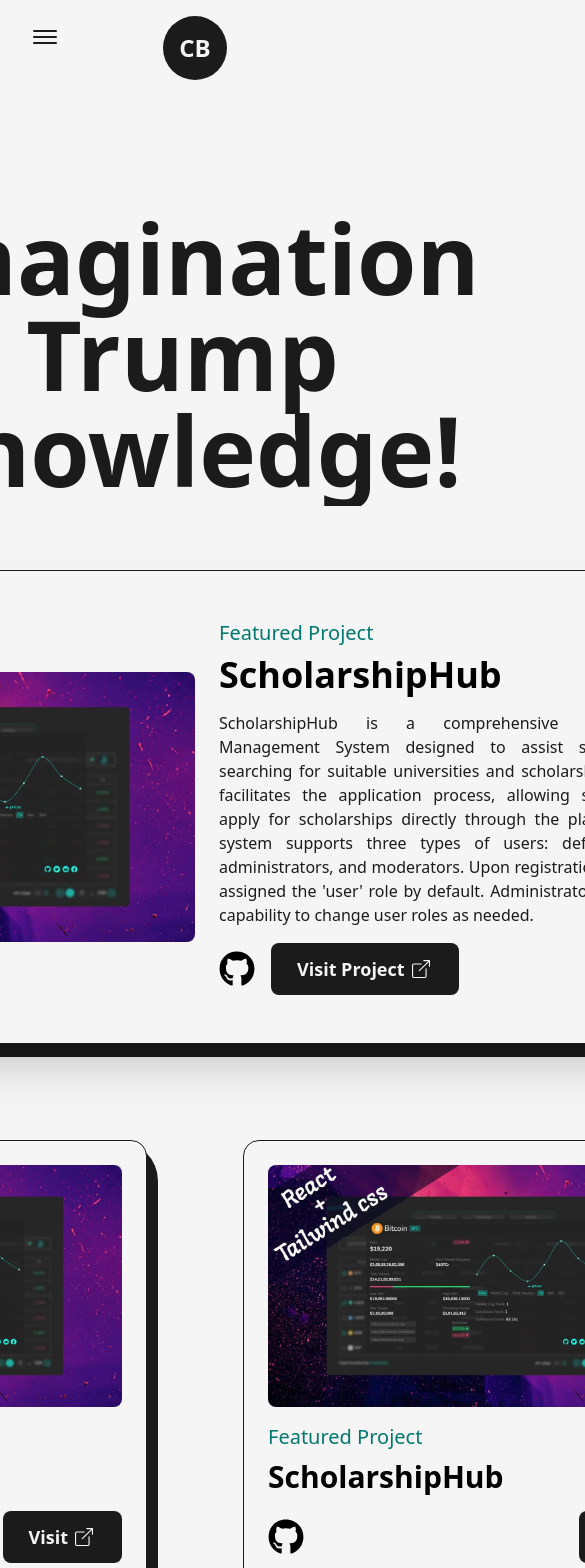
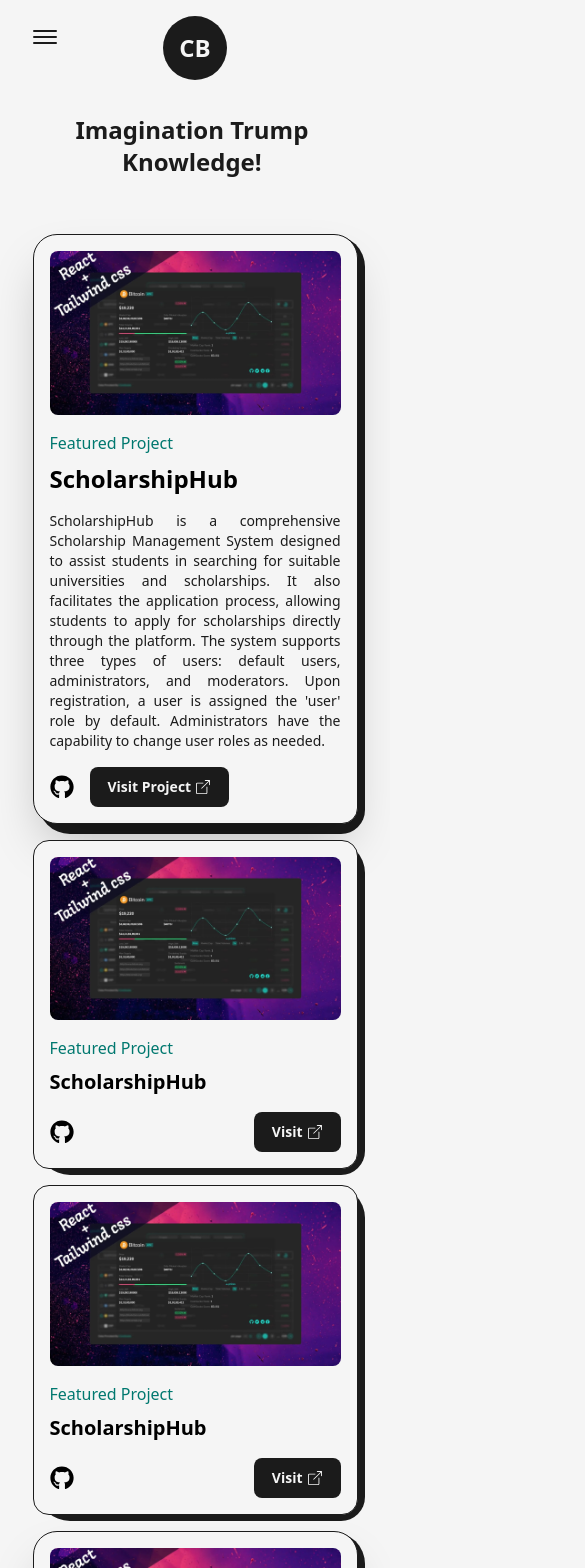
Before and after one commit to abdulmazidakash/f-next-js-portfolio-2025, a Next.js app: page /projects in a window 390 px wide. Shown: the top 1568 px of the page, 585 px wide, since content can reach past the window. Built offline with nearby package versions, Linux system fonts and the light colour scheme.

Commit message:
project page almost done

```diff
--- a/src/app/projects/components/ProjectPage.jsx
+++ b/src/app/projects/components/ProjectPage.jsx
@@ -1,90 +1,132 @@
-'use client'
+'use client';
 import AnimatedText from '@/components/AnimatedText';
 import Image from 'next/image';
 import Link from 'next/link';
-import React from 'react'
+import React from 'react';
 import { FaGithub } from 'react-icons/fa6';
-import project1 from '../../../../public/images/projects/crypto-screener-cover-image.jpg'
+import project1 from '../../../../public/images/projects/crypto-screener-cover-image.jpg';
 import { BsBoxArrowUpRight } from 'react-icons/bs';
-import {motion} from 'framer-motion'
+import { motion } from 'framer-motion';
 
 const FramerImage = motion(Image);
 
-
-const FeaturedProject = ({type, title, summary, img, link, github})=>{
+const FeaturedProject = ({ type, title, summary, img, link, github }) => {
   return (
-		<article className='w-full flex items-center justify-between rounded-3xl border border-solid border-dark bg-light shadow-2xl p-12 relative rounded-br-2xl'>
-			{/* dark border box  */}
-			<div className="absolute top-0 -right-3 -z-10 w-[101%] h-[103%] rounded-[2.5rem] bg-dark rounded-br-3xl"></div>
-			{/* image box  */}
-			<Link className='w-1/2 cursor-pointer overflow-hidden rounded-lg' href={link} target='-blank'>
+    <article
+      className="
+        w-full mx-auto items-center justify-between
+        rounded-3xl border border-solid border-dark
+        bg-light shadow-2xl relative rounded-br-2xl
+        flex-col lg:flex-row flex
+        p-4 sm:p-6 md:p-8 lg:p-12
+      "
+    >
+      {/* Dark border box */}
+      <div className="absolute top-0 -right-2 sm:-right-3 -z-10 w-[101%] h-[102%] sm:h-[103%] rounded-[2rem] bg-dark rounded-br-3xl" />
+      {/* Image box */}
+      <Link
+        className="w-full cursor-pointer overflow-hidden rounded-lg"
+        href={link}
+        target="_blank"
+      >
         <FramerImage
-					sizes="(max-width: 768px) 100vw, (max-width: 1200px) 50vw, 33vw"
+          sizes="(max-width: 640px) 100vw, (max-width: 1024px) 50vw, 33vw"
           priority
-					whileHover={{scale:1.05}}
-					transition={{duration:0.2}} src={img} alt={title}
-					className='w-full h-auto'
+          whileHover={{ scale: 1.05 }}
+          transition={{ duration: 0.2 }}
+          src={img}
+          alt={title}
+          className="w-full h-auto object-cover"
         />
       </Link>
-			{/* text box  */}
-			<div className='w-1/2 flex flex-col items-start justify-between pl-6'>
-				<span className='text-teal-700 font-medium text-xl'>{type}</span>
-				<Link href={link} target='_blank' className='hover:underline underline-offset-2'>
-					<h2 className='my-2 w-full text-left text-4xl font-bold'>{title}</h2>
+      {/* Text box */}
+      <div className="w-full flex flex-col items-start justify-between mt-4 lg:mt-0 lg:pl-6">
+        <span className="text-teal-700 font-medium text-base sm:text-lg md:text-xl">{type}</span>
+        <Link href={link} target="_blank" className="hover:underline underline-offset-2">
+          <h2 className="my-2 w-full text-left text-2xl sm:text-3xl md:text-4xl lg:text-5xl font-bold">
+            {title}
+          </h2>
         </Link>
-				<p className='my-2 font-medium text-dark text-justify'>{summary}</p>
-				<div className='mt-2 flex items-center'>
-					<Link href={github} target='_blank' ><FaGithub className='text-4xl'/></Link>
+        <p className="my-2 font-medium text-dark text-justify text-sm sm:text-base md:text-lg">
+          {summary}
+        </p>
+        <div className="mt-2 flex items-center">
+          <Link href={github} target="_blank">
+            <FaGithub className="text-2xl sm:text-3xl md:text-4xl" />
+          </Link>
           <Link
             href={link}
-						target='_blank'
-						className='flex items-center bg-dark text-light p-2.5 px-6 rounded-lg text-lg font-semibold hover:bg-light hover:text-dark border-2 border-solid border-transparent hover:border-dark ml-4'
-						>Visit Project <BsBoxArrowUpRight className='w-6 ml-1' /></Link>
+            target="_blank"
+            className="flex items-center bg-dark text-light p-2 px-4 sm:p-2.5 sm:px-5 md:p-3 md:px-6 rounded-lg text-sm sm:text-base md:text-lg font-semibold hover:bg-light hover:text-dark border-2 border-solid border-transparent hover:border-dark ml-4"
+          >
+            Visit Project <BsBoxArrowUpRight className="w-4 sm:w-5 md:w-6 ml-1" />
+          </Link>
         </div>
       </div>
     </article>
-	)
-}
+  );
+};
 
-const Project = ({title, type, img, link, github})=>{
+const Project = ({ title, type, img, link, github }) => {
   return (
-		<article className='w-full flex flex-col items-center justify-center rounded-2xl border border-solid border-dark bg-light p-6 relative'>
-			{/* dark border box  */}
-			<div className="absolute top-0 -right-3 -z-10 w-[101%] h-[103%] rounded-[2.5rem] bg-dark rounded-br-3xl"></div>
-			{/* image box  */}
-			<Link className='w-full cursor-pointer overflow-hidden rounded-lg' href={link} target='-blank'>
-				<FramerImage 	whileHover={{scale:1.05}}
-			transition={{duration:0.2}} src={img} alt={title} className='w-full h-auto' />
+    <article className="w-full flex flex-col items-center justify-center rounded-2xl border border-solid border-dark bg-light p-4 sm:p-6 md:p-8 relative">
+      {/* Dark border box */}
+      <div className="absolute top-0 -right-2 sm:-right-3 -z-10 w-[101%] h-[102%] sm:h-[103%] rounded-[2rem] bg-dark rounded-br-3xl" />
+      {/* Image box */}
+      <Link className="w-full cursor-pointer overflow-hidden rounded-lg" href={link} target="_blank">
+        <FramerImage
+          whileHover={{ scale: 1.05 }}
+          transition={{ duration: 0.2 }}
+          src={img}
+          alt={title}
+          className="w-full h-auto object-cover"
+        />
       </Link>
-			{/* text box  */}
-			<div className='w-full flex flex-col items-start justify-between mt-4'>
-				<span className='text-teal-700 font-medium text-xl'>{type}</span>
-				<Link href={link} target='_blank' className='hover:underline underline-offset-2'>
-					<h2 className='my-2 w-full text-left text-3xl font-bold'>{title}</h2>
+      {/* Text box */}
+      <div className="w-full flex flex-col items-start justify-between mt-4">
+        <span className="text-teal-700 font-medium text-base sm:text-lg md:text-xl">{type}</span>
+        <Link href={link} target="_blank" className="hover:underline underline-offset-2">
+          <h2 className="my-2 w-full text-left text-xl sm:text-2xl md:text-3xl font-bold">
+            {title}
+          </h2>
         </Link>
-				<div className='mt-2 flex items-center w-full justify-between'>
-					<Link href={github} target='_blank' ><FaGithub className='text-4xl'/></Link>
+        <div className="mt-2 flex items-center w-full justify-between">
+          <Link href={github} target="_blank">
+            <FaGithub className="text-2xl sm:text-3xl md:text-4xl" />
+          </Link>
           <Link
             href={link}
-						target='_blank'
-						className='flex items-center bg-dark text-light p-2.5 px-6 rounded-lg text-lg font-semibold hover:bg-light hover:text-dark border-2 border-solid border-transparent hover:border-dark'
-						>Visit<BsBoxArrowUpRight className='w-6 ml-1' /></Link>
+            target="_blank"
+            className="flex items-center bg-dark text-light p-2 px-4 sm:p-2.5 sm:px-5 md:p-3 md:px-6 rounded-lg text-sm sm:text-base md:text-lg font-semibold hover:bg-light hover:text-dark border-2 border-solid border-transparent hover:border-dark"
+          >
+            Visit <BsBoxArrowUpRight className="w-4 sm:w-5 md:w-6 ml-1" />
+          </Link>
         </div>
       </div>
     </article>
-	)
-}
+  );
+};
+
 export default function ProjectPage() {
   return (
-	<div className='w-full mb-16 flex flex-col items-center justify-center p-32'>
-		<div className=''>
-			<AnimatedText text={'Imagination Trump Knowledge!'}/>
+    <div className="w-10/12 mx-auto my-8 sm:my-12 md:my-16 flex flex-col items-center justify-center">
+      <div className="w-full">
+        <AnimatedText
+          text={'Imagination Trump Knowledge!'}
+          className="mb-8 sm:mb-10 md:mb-12 lg:mb-16 !text-2xl sm:!text-3xl md:!text-4xl lg:!text-6xl xl:!text-8xl text-center"
+        />
       </div>
-		{/* project card grid container  */}
-		<div className='grid grid-cols-12 gap-24 pt-16'>
-			{/* card section 01  */}
-			<div className='col-span-12'>
-				{/* featured project card -1 */}
+      {/* Project card grid container */}
+      <div
+        className="
+          grid grid-cols-1 gap-4 pt-4
+          sm:gap-y-6 sm:pt-6
+          md:gap-y-8 md:pt-8
+          lg:grid-cols-12 lg:gap-x-8 lg:gap-y-12 lg:pt-16
+        "
+      >
+        {/* Card section 01 */}
+        <div className="col-span-1 lg:col-span-12">
           <FeaturedProject
             title={'ScholarshipHub'}
             img={project1}
@@ -94,8 +136,7 @@ export default function ProjectPage() {
             type={'Featured Project'}
           />
         </div>
-			<div className='col-span-6'>
-				{/* project 1 card  */}
+        <div className="col-span-1 lg:col-span-6">
           <Project
             title={'ScholarshipHub'}
             img={project1}
@@ -104,8 +145,7 @@ export default function ProjectPage() {
             type={'Featured Project'}
           />
         </div>
-			<div className='col-span-6'>
-				{/* project 2 card  */}
+        <div className="col-span-1 lg:col-span-6">
           <Project
             title={'ScholarshipHub'}
             img={project1}
@@ -113,12 +153,10 @@ export default function ProjectPage() {
             github={'https://github.com/abdulmazidakash/c-assignment-12-client-side'}
             type={'Featured Project'}
           />
-
         </div>
 
-			{/* card section 02  */}
-			<div className='col-span-12'>
-				{/* Featured Projects card 02 */}
+        {/* Card section 02 */}
+        <div className="col-span-1 lg:col-span-12">
           <FeaturedProject
             title={'ScholarshipHub'}
             img={project1}
@@ -128,8 +166,7 @@ export default function ProjectPage() {
             type={'Featured Project'}
           />
         </div>
-			<div className='col-span-6'>
-				{/* project 3 card  */}
+        <div className="col-span-1 lg:col-span-6">
           <Project
             title={'ScholarshipHub'}
             img={project1}
@@ -138,8 +175,7 @@ export default function ProjectPage() {
             type={'Featured Project'}
           />
         </div>
-			<div className='col-span-6'>
-				{/* project 4 card  */}
+        <div className="col-span-1 lg:col-span-6">
           <Project
             title={'ScholarshipHub'}
             img={project1}
@@ -148,9 +184,7 @@ export default function ProjectPage() {
             type={'Featured Project'}
           />
         </div>
-
-
       </div>
     </div>
-  )
+  );
 }
--- a/src/components/Education.jsx
+++ b/src/components/Education.jsx
@@ -13,7 +13,7 @@ const Details = ({type, time, place, info}) =>{
 		whileInView={{y:0}}
 		transition={{duration:0.5, type:'spring'}}
 		>
-		<h3 className="capitalize font-bold text-xl sm:text-2xl md:text-xl lg:text-2xl">{type}</h3>
+		<h3 className="capitalize font-bold text-xl sm:text-2xl md:text-xl lg:text-2xl mb-2">{type}</h3>
 			<span className='capitalize font-medium text-dark/75'>
 				{time} | {place}
 			</span>
@@ -28,12 +28,12 @@ export default function Education() {
 	const ref = useRef(null);
 	const { scrollYProgress } = useScroll({
 			target: ref,
-			offset: ["start end", "end start"],
+			offset: ["start end", "center start"],
 });
 
 
   return (
-	<div className='my-64'>
+	<div className='my-32'>
 		<h2 className='w-full font-bold text-2xl sm:text-3xl md:text-4xl lg:text-6xl xl:text-8xl mb-4 sm:mb-6 md:mb-8 lg:mb-16 text-center'>Education</h2>
 
 		<div ref={ref} className='w-10/12 mx-auto relative'>
--- a/src/components/Experience.jsx
+++ b/src/components/Experience.jsx
@@ -13,7 +13,7 @@ const Details = ({position, company, companyLink, time, address, work}) =>{
 		whileInView={{y:0}}
 		transition={{duration:0.5, type:'spring'}}
 		>
-			<h3 className='capitalize font-bold text-xl sm:text-2xl md:text-xl lg:text-2xl'>{position}&nbsp;<a href={companyLink} target='_blank' className='text-teal-600 capitalize'>@{company}</a></h3>
+			<h3 className='capitalize font-bold text-xl sm:text-2xl md:text-xl lg:text-2xl mb-2'>{position}&nbsp;<a href={companyLink} target='_blank' className='text-teal-600 capitalize'>@{company}</a></h3>
 			<span className='capitalize font-medium text-dark/75'>
 				{time} | {address}
 			</span>
@@ -28,12 +28,12 @@ export default function Experience() {
 	const ref = useRef(null);
 	const { scrollYProgress } = useScroll({
 			target: ref,
-			offset: ["start end", "end start"],
+			offset: ["start end", "center start"],
 });
 
 
   return (
-	<div className='my-64'>
+	<div className='my-32'>
 		<h2 className='w-full font-bold text-2xl sm:text-3xl md:text-4xl lg:text-6xl xl:text-8xl mb-4 sm:mb-6 md:mb-8 lg:mb-16 text-center'>Experience</h2>
 
 		<div ref={ref} className='w-10/12 mx-auto relative'>
--- a/src/components/Skills.jsx
+++ b/src/components/Skills.jsx
@@ -58,7 +58,7 @@ const Skill = ({ name, x, y }) => {
 
 export default function SkillsSection() {
   return (
-    <div className="w-10/12 mx-auto mt-12 bg-light dark:bg-dark text-dark dark:text-light">
+    <div className="w-10/12 mx-auto my-32 bg-light dark:bg-dark text-dark dark:text-light">
       <h1 className="font-bold text-2xl sm:text-3xl md:text-4xl lg:text-6xl xl:text-8xl mb-4 sm:mb-6 md:mb-8 lg:mb-16 text-center">
         Skills
       </h1>
```
Lines whose indentation alone changed are shown as unchanged.
